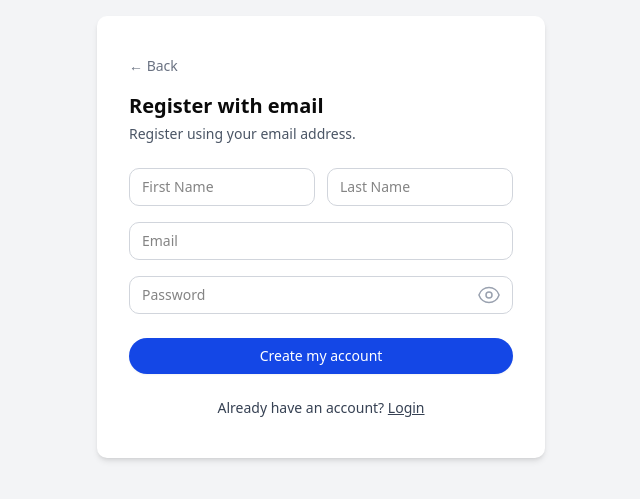
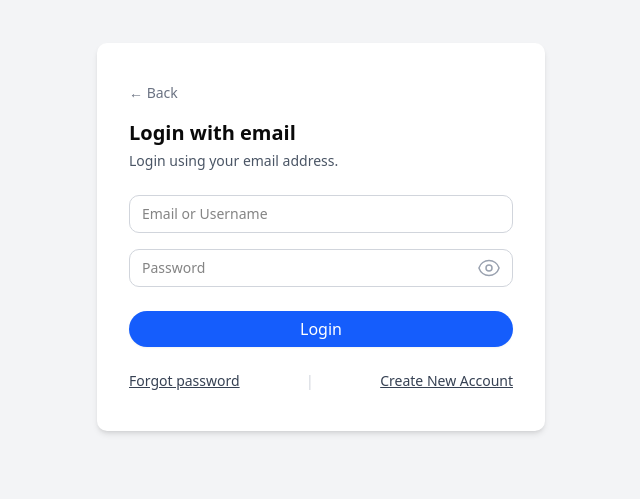
Before and after one commit to ParasharDeb/Kandid-assignment, a Next.js app: page / in a window 1280 px wide. Shown: the part 163-662 px from the top of the page, without its empty margins (319-959 px from the left). Built offline with nearby package versions, Linux system fonts and the light colour scheme.

Commit message:
added email auth

```diff
--- a/app/maincomps/emailauth.tsx
+++ b/app/maincomps/emailauth.tsx
@@ -0,0 +1,64 @@
+'use client'
+import { useState } from "react";
+import { Button } from "@/components/ui/button";
+import Link from "next/link";
+import { Eyeicon } from "../icons/eye";
+
+export default function EmailAuth() {
+  const [showPassword, setShowPassword] = useState(false);
+
+  return (
+    <div className="bg-gray-100 min-h-screen flex items-center justify-center">
+      <div className="bg-white shadow-md rounded-lg px-8 py-10 w-full max-w-md flex flex-col">
+        {/* Back link */}
+        <Link href="#" className="text-gray-500 text-sm mb-4 hover:underline flex items-center gap-1">
+          &larr; Back
+        </Link>
+        {/* Heading */}
+        <h1 className="text-xl font-semibold mb-1">Login with email</h1>
+        <p className="text-gray-600 text-sm mb-6">
+          Login using your email address.
+        </p>
+        {/* Form Fields */}
+        <form className="flex flex-col gap-4">
+          <input
+            type="text"
+            placeholder="Email or Username"
+            className="border border-gray-300 rounded-lg px-3 py-2 w-full text-sm "
+
+          />
+          <div className="relative w-full">
+            <input
+              type={showPassword ? "text" : "password"}
+              placeholder="Password"
+              className="border border-gray-300 rounded-lg px-3 py-2 w-full text-sm pr-10"
+
+            />
+            <span
+              onClick={() => setShowPassword(!showPassword)}
+              className="absolute right-3 top-1/2 -translate-y-1/2 text-gray-400 cursor-pointer"
+              role="button"
+              tabIndex={0}
+              aria-label={showPassword ? "Hide password" : "Show password"}
+            >
+              <Eyeicon />
+            </span>
+          </div>
+          <Button className="w-full bg-blue-600 hover:bg-blue-700 text-white rounded-full mt-2 text-base py-[10px]">
+            Login
+          </Button>
+        </form>
+        {/* Bottom text */}
+        <div className="mt-6 text-sm text-gray-700 flex justify-between">
+          <Link href="#" className="underline hover:text-blue-600">
+            Forgot password
+          </Link>
+          <span className="mx-2 text-gray-300">|</span>
+          <Link href="#" className="underline hover:text-blue-600">
+            Create New Account
+          </Link>
+        </div>
+      </div>
+    </div>
+  );
+}
--- a/app/page.tsx
+++ b/app/page.tsx
@@ -1,11 +1,12 @@
 
 import Authpage from "./maincomps/authpage";
+import EmailAuth from "./maincomps/emailauth";
 import Register from "./maincomps/register";
 export default function Home() {
   return (
     <div className="bg-yellow-100">
       {/* Landing page logic */}
-      <Register/>
+      <EmailAuth/>
     </div>
   );
 }
```
